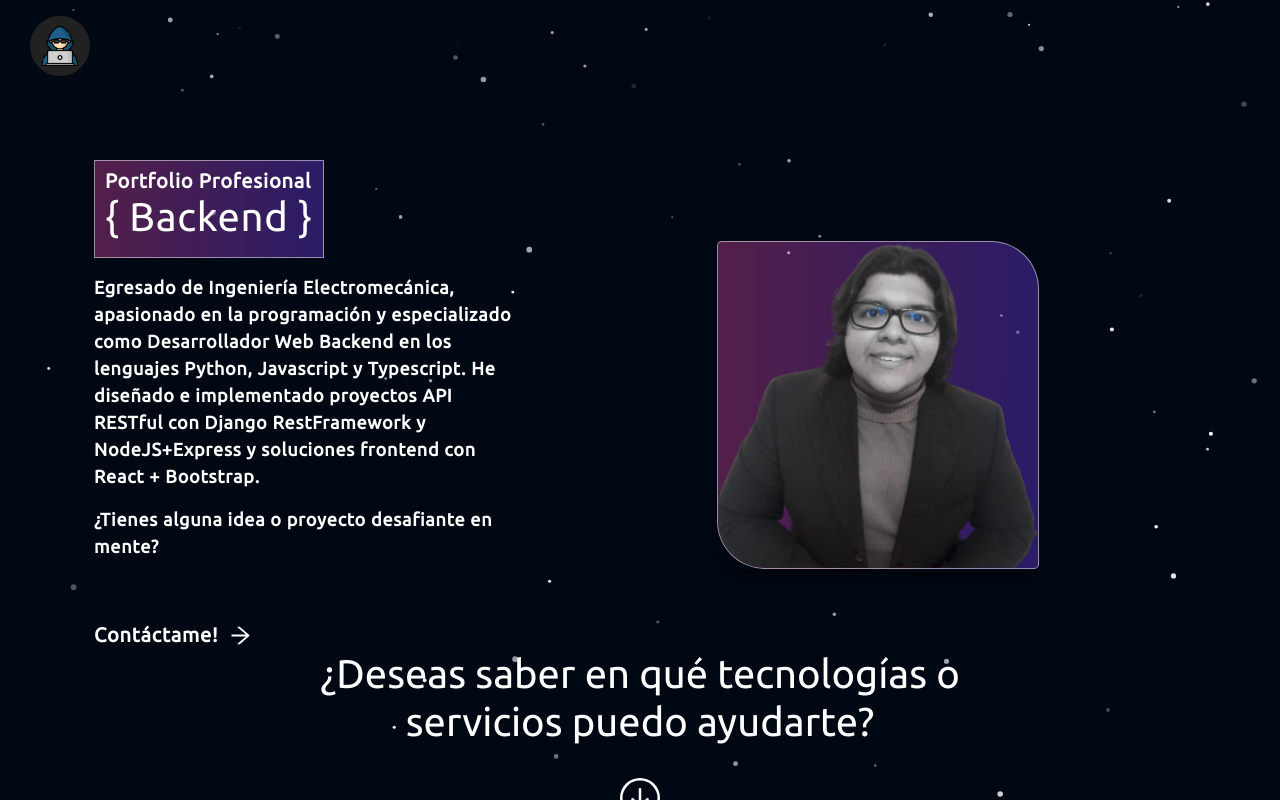
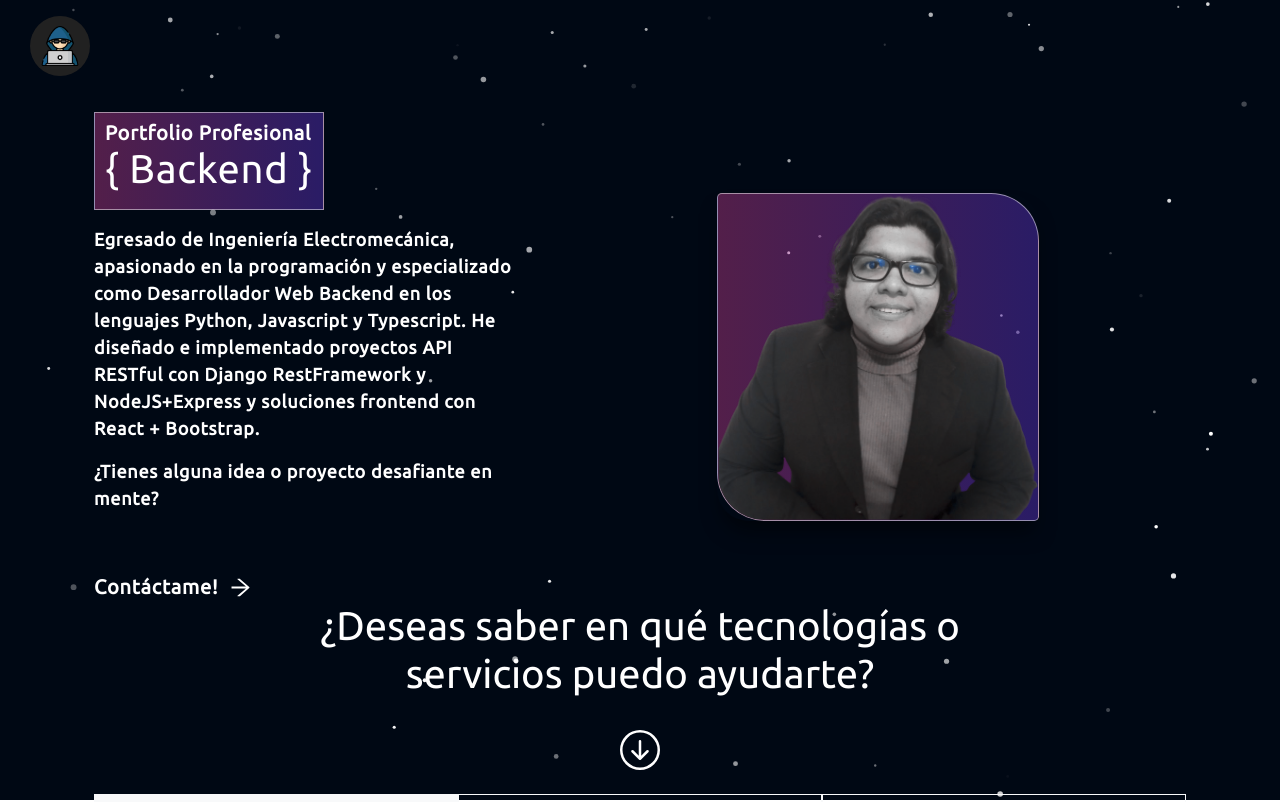
Before and after one commit to MDCIrony/personal-portfolio, a React (Create React App) app: page / in a window 1280 px wide. Shown: the top 802 px of the page. Built offline with nearby package versions, Linux system fonts and the light colour scheme.

Commit message:
Padding top to StyledHome element on Home changed from 10rem to 7rem

```diff
--- a/src/components/pages/Home/index.tsx
+++ b/src/components/pages/Home/index.tsx
@@ -23,7 +23,7 @@ export default function Home(): React.ReactElement {
 }
 
 const StyledHome = styled.section`
-  padding-top: 10rem !important;
+  padding-top: 7rem !important;
   padding-bottom: 5rem !important;
   height: 100% !important;
 `;
```
